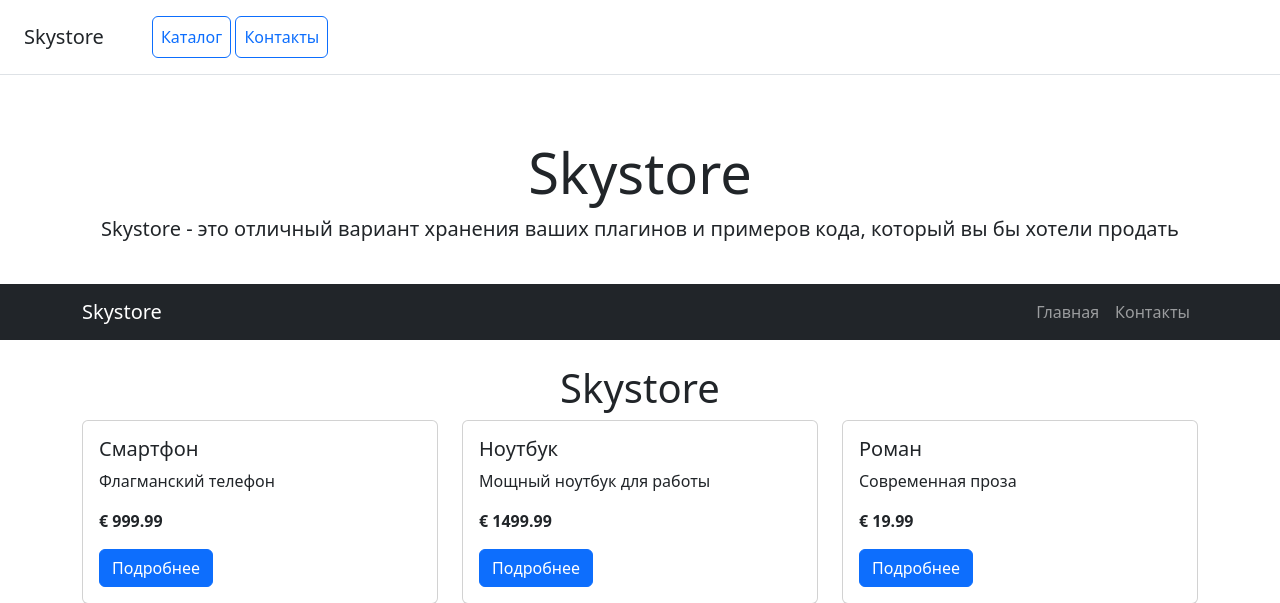
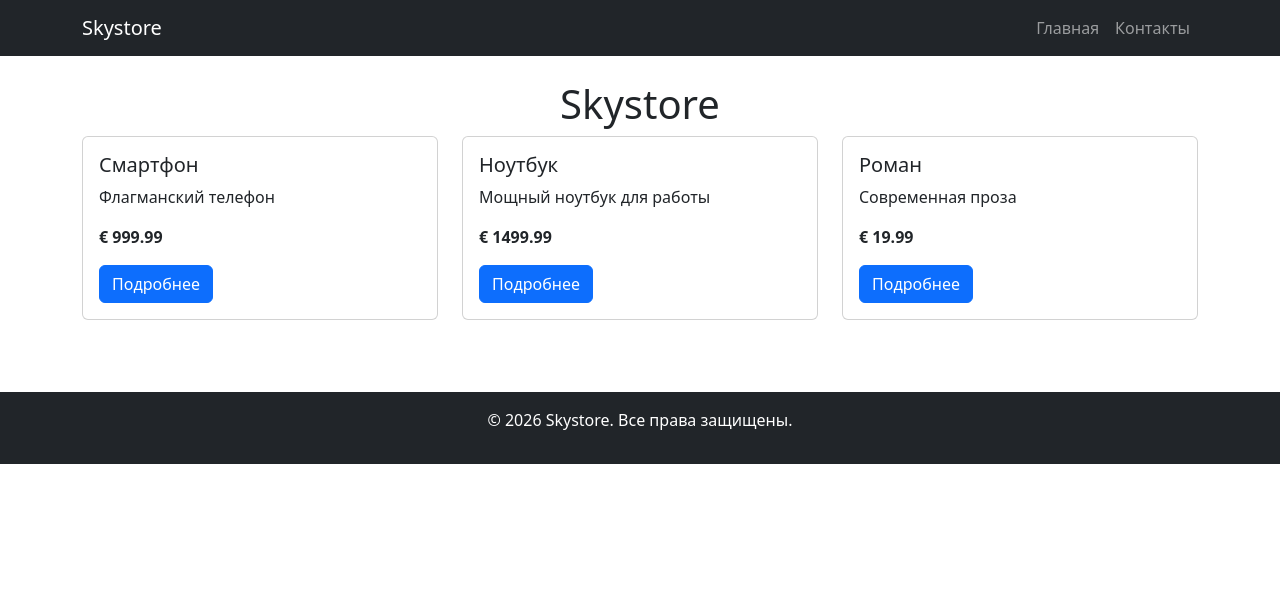
Before and after one commit to Alexander-Sky/skystore, a Django app: page / in a window 1280 px wide. Shown: the top 603 px of the page. Run offline with Django 5.2, Linux system fonts and the light colour scheme; data comes from the database, SQL or seed files in the repository.

Commit message:
Создал изменения в home.html

```diff
--- a/catalog/templates/catalog/home.html
+++ b/catalog/templates/catalog/home.html
@@ -1,31 +1,3 @@
-<!doctype html>
-<html lang="en">
-<head>
-    <meta charset="utf-8">
-    <meta name="viewport" content="width=device-width, initial-scale=1">
-    <title>Skystore</title>
-    <!-- Bootstrap CSS (CDN) -->
-    <link href="https://cdn.jsdelivr.net/npm/bootstrap@5.3.0/dist/css/bootstrap.min.css" rel="stylesheet">
-
-</head>
-<body>
-    <!-- Bootstrap JS (для работы некоторых компонентов) -->
-    <script src="https://cdn.jsdelivr.net/npm/bootstrap@5.3.0/dist/js/bootstrap.bundle.min.js"></script>
-</body>
-<div class="d-flex flex-column flex-md-row align-items-center p-3 px-md-4 mb-3 bg-white border-bottom box-shadow">
-    <h5 class="my-0 mr-md-auto font-weight-normal">Skystore</h5>
-    <nav class="ms-5">
-        <a class="p-2 btn btn-outline-primary" href="/">Каталог</a>
-        <a class="p-2 btn btn-outline-primary" href="/contacts/">Контакты</a>
-    </nav>
-</div>
-
-<div class="pricing-header px-3 py-3 pt-md-5 pb-md-4 mx-auto text-center">
-    <h1 class="display-4">Skystore</h1>
-    <p class="lead">Skystore - это отличный вариант хранения ваших плагинов и примеров кода, который вы бы хотели
-        продать</p>
-</div>
-
 {% extends 'catalog/base.html' %}
 
 {% block content %}
@@ -54,39 +26,3 @@
     </div>
 </div>
 {% endblock %}
-    </div>
-
-    <footer class="pt-4 my-md-5 pt-md-5 border-top">
-        <div class="row">
-            <div class="col-12 col-md">
-                SkyStore
-                <small class="d-block mb-3 text-muted">&copy; 2023</small>
-            </div>
-            <div class="col-6 col-md">
-                <h5>Категории</h5>
-                <ul class="list-unstyled text-small">
-                    <li><a class="text-muted" href="#">Рассылки</a></li>
-                    <li><a class="text-muted" href="#">Телеграм боты</a></li>
-                    <li><a class="text-muted" href="#">Полезные утилиты</a></li>
-                    <li><a class="text-muted" href="#">Веб-приложения</a></li>
-                    <li><a class="text-muted" href="#">Микросервисы</a></li>
-                </ul>
-            </div>
-            <div class="col-6 col-md">
-                <h5>Дополнительно</h5>
-                <ul class="list-unstyled text-small">
-                    <li><a class="text-muted" href="#">Мы пишем</a></li>
-                </ul>
-            </div>
-            <div class="col-6 col-md">
-                <h5>О нас</h5>
-                <ul class="list-unstyled text-small">
-                    <li><a class="text-muted" href="/contacts/">Контакты</a></li>
-                </ul>
-            </div>
-        </div>
-    </footer>
-</div>
-<!-- Подключите статичеcкие файлы со скриптами Bootstrap -->
-</body>
-</html>
```
